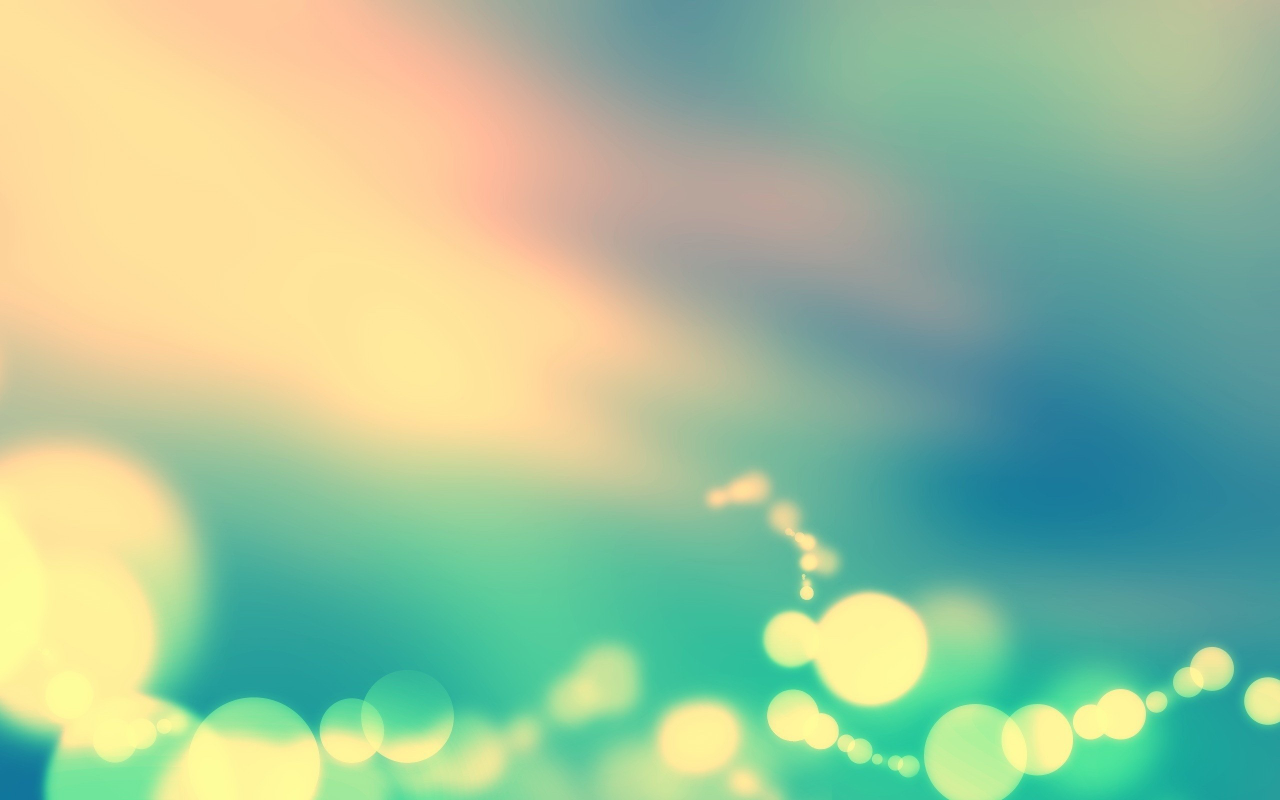
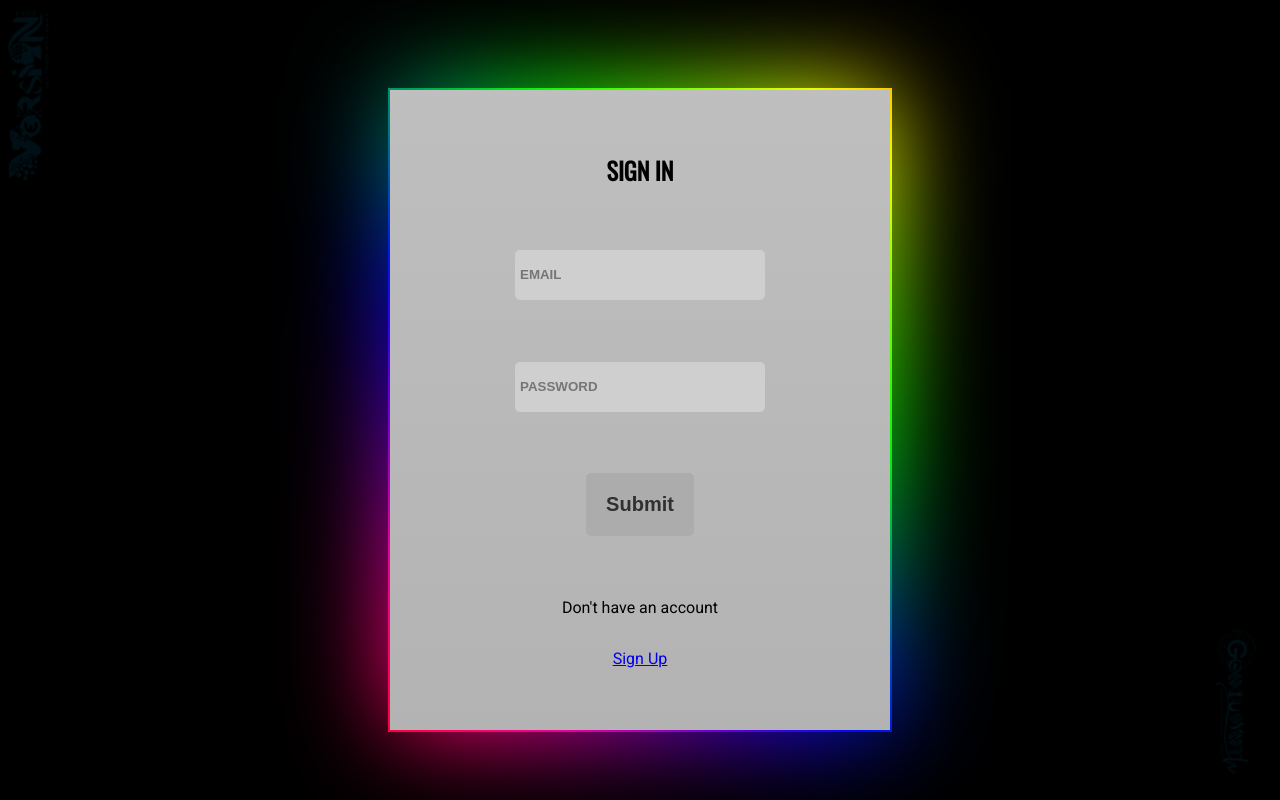
Before and after one commit to santoshswansi/version-24-frontend, a React (Vite) app: page /login in a window 1280 px wide. Before the commit this address had no page. Built offline with nearby package versions, Linux system fonts and the light colour scheme.

Commit message:
login added

```diff
--- a/src/App.jsx
+++ b/src/App.jsx
@@ -3,6 +3,7 @@ import { BrowserRouter } from "react-router-dom";
 import "./App.css";
 import Register from "./components/Register";
 import About from "./components/About";
+import Login from "./components/Login";
 
 function App() {
   return (
@@ -11,6 +12,7 @@ function App() {
         <Routes>
           <Route path="/register" element={<Register />} />
           <Route path="/about" element={<About />} />
+          <Route path="/login" element={<Login />} />
         </Routes>
       </BrowserRouter>
     </>
--- /dev/null
+++ b/src/components/Login.css
@@ -0,0 +1,169 @@
+.login-container {
+  height: 100vh;
+  width: 100vw;
+  position: relative;
+  padding: 30px;
+  display: flex;
+  flex-direction: column;
+  align-items: center;
+  justify-content: space-around;
+  background-color: black;
+  z-index: 1;
+}
+
+.login-version-logo {
+  position: absolute;
+  top: 0;
+  left: 0;
+  height: 40px;
+  rotate: 270deg;
+  transform: translateX(-45%) translateY(-140%);
+  animation: flicker 2s infinite;
+}
+
+.login-theme-logo {
+  height: 40px;
+  position: absolute;
+  bottom: 0;
+  right: 0;
+  rotate: 90deg;
+  transform: translate(-55%, -70%);
+  animation: flicker 2s infinite;
+}
+
+.login-form-container {
+  position: relative;
+  margin-top: 20px;
+  height: 80vh;
+  /* border: 3px solid black; */
+  /* border-radius: 10px; */
+  width: 70vw;
+  display: flex;
+  justify-content: center;
+  align-items: center;
+  max-width: 500px;
+  background: linear-gradient(0deg, #000, #272727);
+}
+
+.login-form-container:before,
+.login-form-container:after {
+  content: "";
+  position: absolute;
+  left: -2px;
+  top: -2px;
+  background: linear-gradient(
+    45deg,
+    #fb0094,
+    #0000ff,
+    #00ff00,
+    #ffff00,
+    #ff0000,
+    #fb0094,
+    #0000ff,
+    #00ff00,
+    #ffff00,
+    #ff0000
+  );
+  background-size: 400%;
+  width: calc(100% + 4px);
+  height: calc(100% + 4px);
+  z-index: -1;
+  animation: steam 20s linear infinite;
+}
+
+@keyframes steam {
+  0% {
+    background-position: 0 0;
+  }
+  50% {
+    background-position: 400% 0;
+  }
+  100% {
+    background-position: 0 0;
+  }
+}
+
+.login-form-container:after {
+  filter: blur(50px);
+}
+
+.login-form-container > form {
+  background-color: rgba(255, 255, 255, 0.7);
+  height: 80vh;
+  width: 72vw;
+  max-width: 500px;
+  font-family: "Roboto", sans-serif;
+  display: flex;
+  flex-direction: column;
+  align-items: center;
+  justify-content: space-evenly;
+  margin-block: 7vh;
+}
+
+.login-form-container > form > h2 {
+  font-family: "Oswald", sans-serif;
+  text-transform: uppercase;
+}
+
+.login-form-container > form > input {
+  height: 50px;
+  width: 250px;
+  border-radius: 5px;
+  border: none;
+  background-color: rgb(207, 207, 207);
+  padding: 5px;
+}
+
+.login-form-container > form > input:hover {
+  background-color: rgb(185, 185, 185);
+}
+
+.login-form-container > form > input::placeholder {
+  color: rgba(31, 30, 30, 0.5);
+  font-weight: bold;
+}
+
+@keyframes flicker {
+  0% {
+    opacity: 1;
+  }
+  7% {
+    opacity: 0.2;
+  }
+  10% {
+    opacity: 0.6;
+  }
+  20% {
+    opacity: 1;
+  }
+  23% {
+    opacity: 0.1;
+  }
+  40% {
+    opacity: 0.3;
+  }
+  45% {
+    opacity: 0.8;
+  }
+  51% {
+    opacity: 0.3;
+  }
+  58% {
+    opacity: 0.9;
+  }
+  65% {
+    opacity: 1;
+  }
+  77% {
+    opacity: 0.6;
+  }
+  83% {
+    opacity: 0.7;
+  }
+  95% {
+    opacity: 0.4;
+  }
+  100% {
+    opacity: 1;
+  }
+}
--- /dev/null
+++ b/src/components/Login.jsx
@@ -0,0 +1,51 @@
+import React from "react";
+import versionLogo from "/version.svg";
+import themeLogo from "/geniusynth.svg";
+import "./Login.css";
+const Login = () => {
+  function handleSubmit(e) {
+    e.preventDefault();
+  }
+
+  return (
+    <div className="login-container">
+      <img
+        src={versionLogo}
+        className="login-version-logo"
+        onClick={() => {
+          navigate("/");
+        }}
+      />
+      <img src={themeLogo} className="login-theme-logo" />
+      {/* <h1>Version</h1> */}
+      <div className="login-form-container">
+        <form action="POST" onSubmit={(e) => handleSubmit(e)}>
+          <h2 className="sign-in">Sign In</h2>
+          <input
+            type="email"
+            id="email"
+            name="email"
+            placeholder="EMAIL"
+            required
+            onChange={(e) => setEmail(e.target.value)}
+          ></input>
+          <input
+            type="password"
+            id="password"
+            name="password"
+            required
+            placeholder="PASSWORD"
+            onChange={(e) => setPassword(e.target.value)}
+          ></input>
+          <button className="submit-button">Submit</button>
+          <p className="register-footer">Don't have an account</p>
+          <a href="/register" className="register-redirect">
+            Sign Up
+          </a>
+        </form>
+      </div>
+    </div>
+  );
+};
+
+export default Login;
--- a/src/components/Register.css
+++ b/src/components/Register.css
@@ -150,7 +150,7 @@
 
 @keyframes text-flicker {
   0% {
-    opacity: 0.1;
+    opacity: 0.4;
     text-shadow: 0px 0px 29px grey;
   }
 
@@ -159,7 +159,7 @@
     text-shadow: 0px 0px 29px grey;
   }
   8% {
-    opacity: 0.1;
+    opacity: 0.8;
     text-shadow: 0px 0px 29px blue;
   }
   9% {
@@ -167,7 +167,7 @@
     text-shadow: 0px 0px 29px grey;
   }
   12% {
-    opacity: 0.1;
+    opacity: 0.5;
     text-shadow: 0px 0px green;
   }
   20% {
@@ -175,7 +175,7 @@
     text-shadow: 0px 0px 29px grey;
   }
   25% {
-    opacity: 0.3;
+    opacity: 0.6;
     text-shadow: 0px 0px 29px red;
   }
   30% {
@@ -189,7 +189,7 @@
   }
 
   72% {
-    opacity: 0.2;
+    opacity: 0.8;
     text-shadow: 0px 0px 29px green;
   }
 
```
